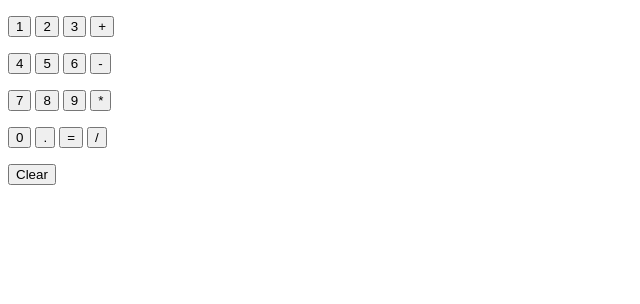
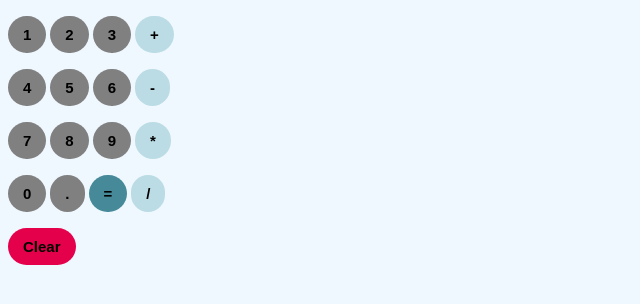
Before and after one commit to Shayon-Kumar/javascript01, a plain HTML site: page calculator.html in a window 1280 px wide. Shown: the whole page, without its empty margins (0-640 px from the left). Drawn offline with Linux system fonts and the light colour scheme.

Commit message:
calculator project update with css

```diff
--- a/calculator.html
+++ b/calculator.html
@@ -5,84 +5,125 @@
   <meta charset="UTF-8">
   <meta name="viewport" content="width=device-width, initial-scale=1.0">
   <title>calculator</title>
+  <style>
+    body {
+      background-color: aliceblue;
+    }
+
+    .number-button {
+      background-color: gray;
+      border: none;
+      padding: 10px 15px;
+      font-size: 15px;
+      font-weight: bold;
+      border-radius: 30px;
+    }
+
+    .oparator-button {
+      background-color: #bbdce5;
+      border: none;
+      padding: 10px 15px;
+      font-size: 15px;
+      font-weight: bold;
+      border-radius: 30px;
+    }
+
+    .qual-button {
+      background-color: #468a9a;
+      border: none;
+      padding: 10px 15px;
+      font-size: 15px;
+      font-weight: bold;
+      border-radius: 30px;
+    }
+
+    .clear-button {
+      background-color: #e4004b;
+      border: none;
+      padding: 10px 15px;
+      font-size: 15px;
+      font-weight: bold;
+      border-radius: 30px;
+    }
+  </style>
 </head>
 
 <body>
   <p class="result"></p>
   <p>
-    <button onclick="
+    <button class="number-button" onclick="
       calculate('1');">1
     </button>
-    <button onclick="
+    <button class="number-button" onclick="
             calculate('2');">2
     </button>
-    <button onclick="
+    <button class="number-button" onclick="
      calculate('3');">
       3
     </button>
-    <button onclick="
+    <button class="oparator-button" onclick="
     calculate('+');">
       +
     </button>
 
   </p>
   <p>
-    <button onclick="
+    <button class="number-button" onclick="
       calculate('4');">
       4
     </button>
-    <button onclick="
+    <button class="number-button" onclick="
     calculate ('5');">
       5
     </button>
-    <button onclick="
+    <button class="number-button" onclick="
     calculate('6');">
       6
     </button>
-    <button onclick="
+    <button class="oparator-button" onclick="
     calculate ('-');">
       -
     </button>
   </p>
   <p>
-    <button onclick="
+    <button class="number-button" onclick="
       calculate('7');">
       7
     </button>
-    <button onclick="
+    <button class="number-button" onclick="
     calculate('8');">
       8
     </button>
-    <button onclick="
+    <button class="number-button" onclick="
     calculate('9');">
       9
     </button>
-    <button onclick="
+    <button class="oparator-button" onclick="
     calculate('*');">
       *
     </button>
   </p>
   <p>
-    <button onclick="
+    <button class="number-button" onclick="
       calculate('0');">
       0
     </button>
-    <button onclick="
+    <button class="number-button" onclick="
     calculate('.')">
       .
     </button>
-    <button onclick="
+    <button class="qual-button" onclick="
     result()
 
     ">
       =
     </button>
-    <button onclick="
+    <button class="oparator-button" onclick="
     calculate('/')">
       /
     </button>
   </p>
-  <button onclick="
+  <button class="clear-button" onclick="
   document.querySelector('.result').innerText = '';">
     Clear
   </button>
```
